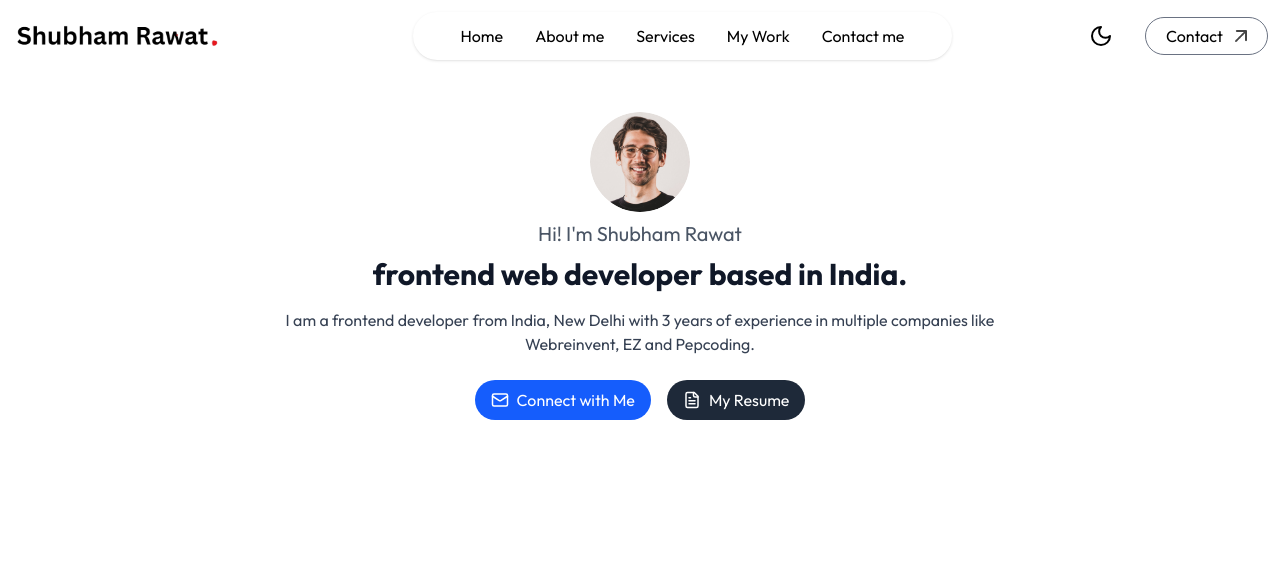
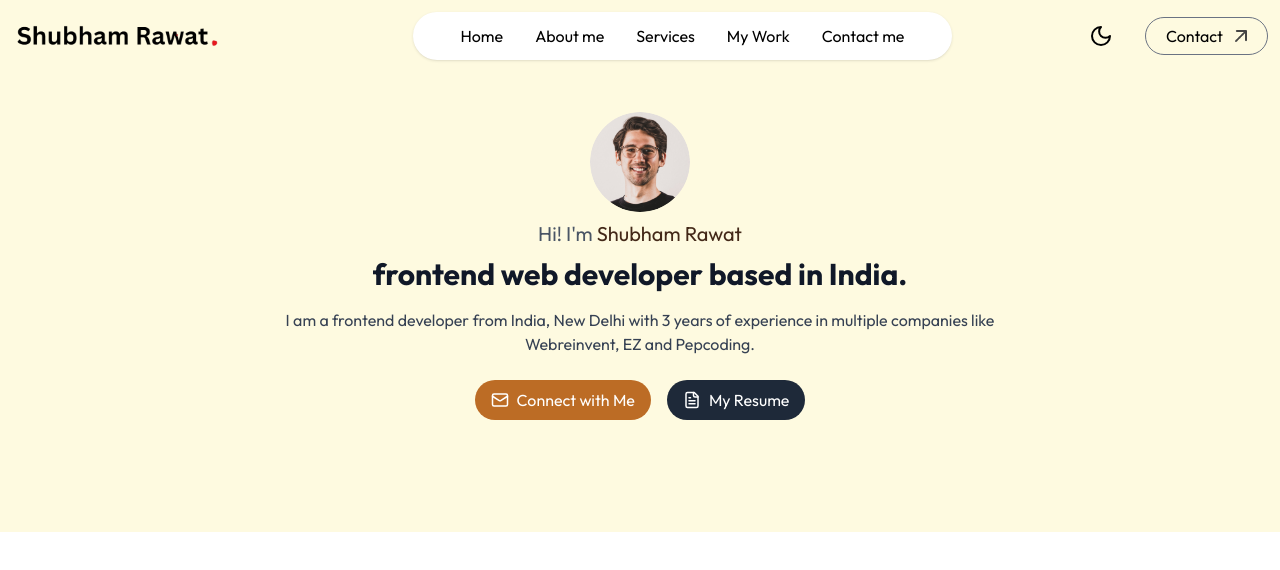
Before and after one commit to shubhamrawat0269/portfolio, a Next.js app: page / in a window 1280 px wide. Shown: the top 570 px of the page. Built offline with nearby package versions, Linux system fonts and the light colour scheme; a web font is replaced by a local one.

Commit message:
Updated : Styling change for hero section

```diff
--- a/app/components/organisms/HeroSection.jsx
+++ b/app/components/organisms/HeroSection.jsx
@@ -6,7 +6,7 @@ import Image from "next/image";
 
 export default function HeroSection() {
   return (
-    <section className="flex items-center justify-center bg-white px-4 py-28">
+    <section className="flex items-center justify-center bg-[#fefae0] px-4 py-28">
       <div className="text-center max-w-screen-md">
         <div className="">
           <Image
@@ -19,7 +19,9 @@ export default function HeroSection() {
         </div>
 
         <div>
-          <h4 className="text-xl text-gray-600 my-2">Hi! I'm Shubham Rawat</h4>
+          <h4 className="text-xl text-gray-600 my-2">
+            Hi! I'm <span className="text-[#432818]">Shubham Rawat</span>
+          </h4>
           <h1 className="text-3xl font-bold text-gray-900 mb-4">
             frontend web developer based in India.
           </h1>
@@ -30,7 +32,7 @@ export default function HeroSection() {
         </div>
 
         <div className="flex flex-col md:flex-row items-center justify-center gap-4">
-          <button className="bg-blue-600 order-2 md:order-1 text-white px-4 py-2 rounded-md md:rounded-full cursor-pointer flex items-center gap-2 hover:bg-blue-700 transition">
+          <button className="bg-[#bc6c25] order-2 md:order-1 text-white px-4 py-2 rounded-md md:rounded-full cursor-pointer flex items-center gap-2 hover:bg-[#611a00] transition">
             <Mail size={18} />
             Connect with Me
           </button>
```
